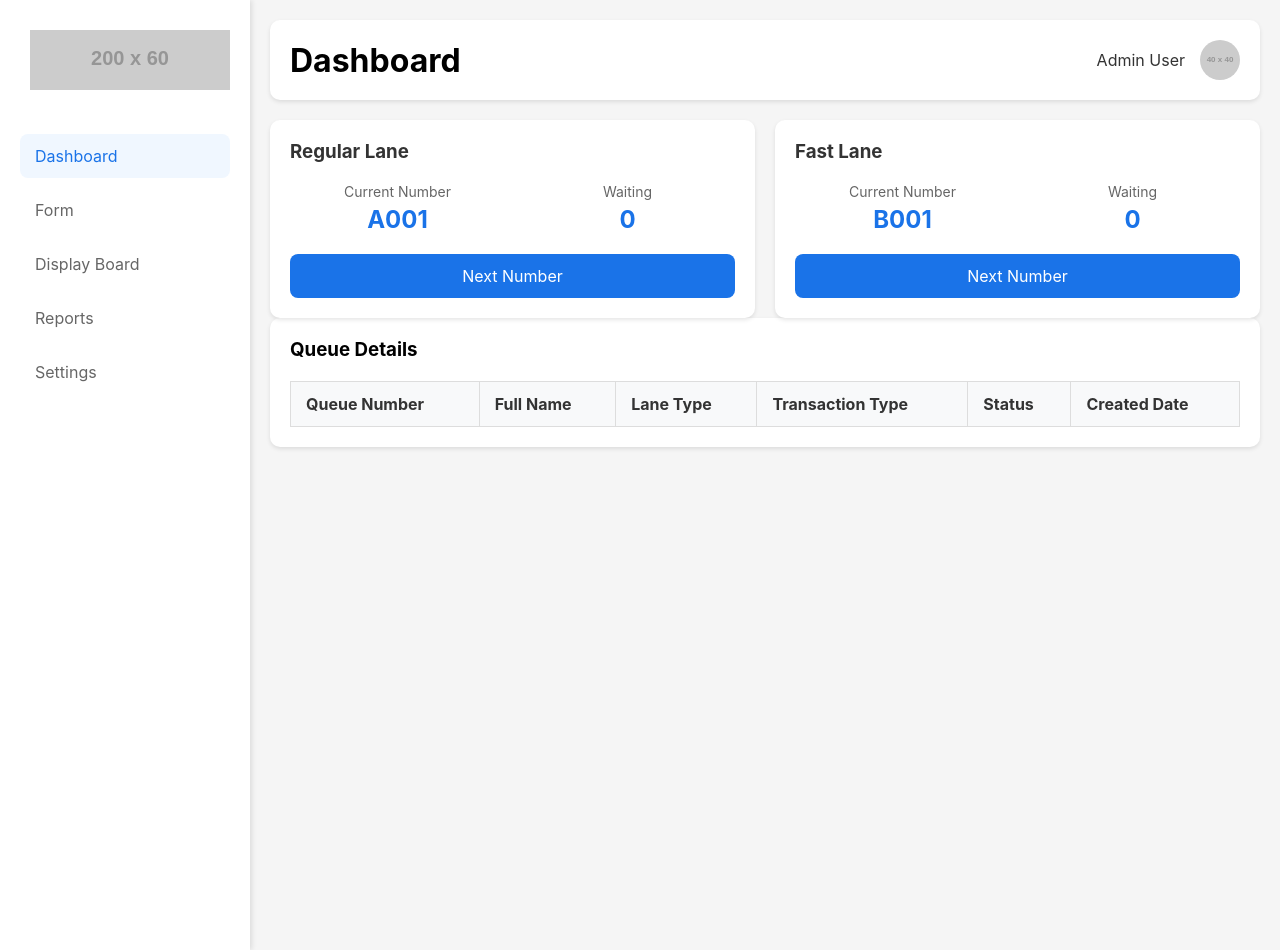
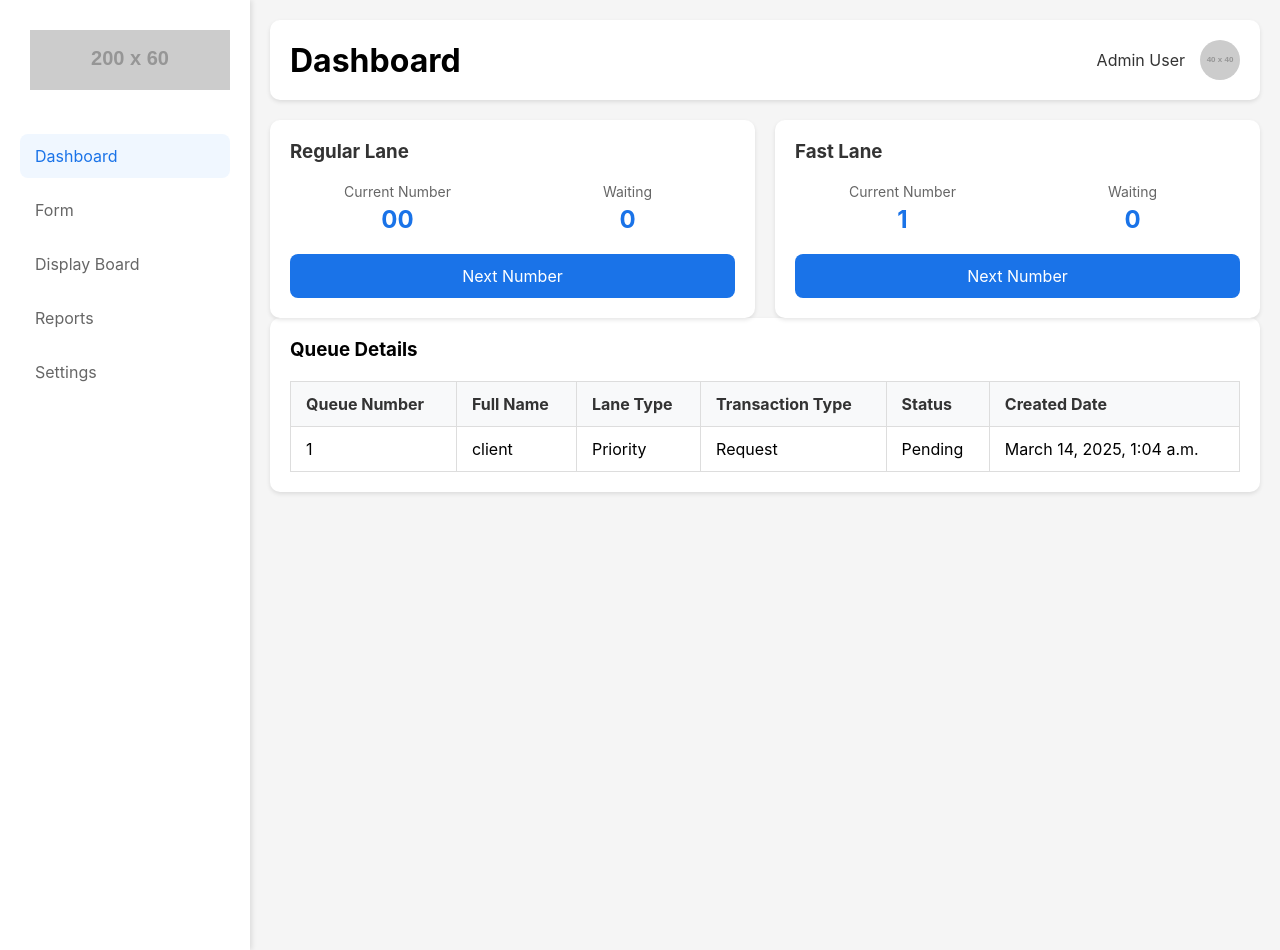
Before and after one commit to rejosa05/pacd, a Django app: page /dashboard/ in a window 1280 px wide. Run offline with Django 4.2, Linux system fonts and the light colour scheme; data comes from the database, SQL or seed files in the repository; both versions use the stored data as it was after the commit; grey boxes labelled with a size stand in for pictures from a placeholder-image service; lists and menus that the app fills with data are empty; some libraries are stand-ins or nearby versions.

Commit message:
update dashboard, fixed fetch data in table

```diff
--- a/app/templates/app/dashboard.html
+++ b/app/templates/app/dashboard.html
@@ -34,7 +34,13 @@
                 <div class="stats">
                     <div class="stat-item">
                         <span class="stat-label">Current Number</span>
-                        <span class="stat-value" id="regularCurrent">A001</span>
+                        <span class="stat-value" id="regularCurrent">
+                        {% if regular_lane %}
+                                {{ regular_lane.client_queue_no }}
+                        {% else %}
+                            00
+                        {% endif %}
+                        </span>
                     </div>
                     <div class="stat-item">
                         <span class="stat-label">Waiting</span>
@@ -49,7 +55,13 @@
                 <div class="stats">
                     <div class="stat-item">
                         <span class="stat-label">Current Number</span>
-                        <span class="stat-value" id="fastCurrent">B001</span>
+                        <span class="stat-value" id="fastCurrent">
+                            {% if priority_lane %}
+                                {{ priority_lane.client_queue_no }}
+                            {% else %}
+                                00
+                            {% endif %}
+                        </span>
                     </div>
                     <div class="stat-item">
                         <span class="stat-label">Waiting</span>
@@ -75,15 +87,23 @@
                     </tr>
                 </thead>
                 <tbody id="queueDetailsTable">
-                    <!-- Queue details will be populated here -->
+                    {% for client in client_details %}
+                    <tr>
+                        <td>{{ client.client_queue_no }}</td>
+                        <td>{{ client.client_fullname }}</td>
+                        <td>{{ client.client_lane_type }}</td>
+                        <td>{{ client.client_transaction_type }}</td>
+                        <td>{{ client.client_status }}</td>
+                        <td>{{ client.client_created_date }}</td>
+                    {% endfor %}
                 </tbody>
             </table>
         </div>
     </main>
 </div>
 
-<script>
-    function fetchQueueDetails() {
+ <!-- <script>
+   < function fetchQueueDetails() {
         fetch("{% url 'display_page' %}", {
             headers: {
                 'X-Requested-With': 'XMLHttpRequest'
@@ -108,11 +128,11 @@
                     <td>${client.client_status}</td>
                     <td>${client.client_created_date}</td>
                 `;
-                queueDetailsTable.appendChild(row);
+                queueDetailsTable.appendChild(  );
             });
         });
     }
 
     setInterval(fetchQueueDetails, 3000); // Fetch data every 3 seconds
-</script>
+</script>-->
 {% endblock %}
--- a/app/templates/app/display.html
+++ b/app/templates/app/display.html
@@ -11,7 +11,7 @@
                         {% if regular_lane %}
                             {{ regular_lane.client_queue_no }}
                         {% else %}
-
+                            00
                         {% endif %}
                     </div>
                 </div>
--- a/app/views.py
+++ b/app/views.py
@@ -55,9 +55,15 @@ def account_user(request):
     return render(request, 'app/account.html')
 
 def dashboard(request):
-    client_details = ClientDetails.objects.all()[:10]
+    today = timezone.now().date()
+    regular_lane = ClientDetails.objects.filter(client_lane_type='Regular', client_status='Pending', client_created_date__date=today).first()
+    priority_lane = ClientDetails.objects.filter(client_lane_type='Priority', client_status='Pending', client_created_date__date=today).first()
+    client_details = ClientDetails.objects.filter(client_status='Pending', client_created_date__date=today).all()[:10]
+    print(client_details)
     context = {
-        'client_details': client_details
+        'client_details': client_details,
+        'regular_lane': regular_lane,
+        'priority_lane': priority_lane
     }
     return render(request, 'app/dashboard.html', context = context)
 
```
Also changed, not shown: database.db.
